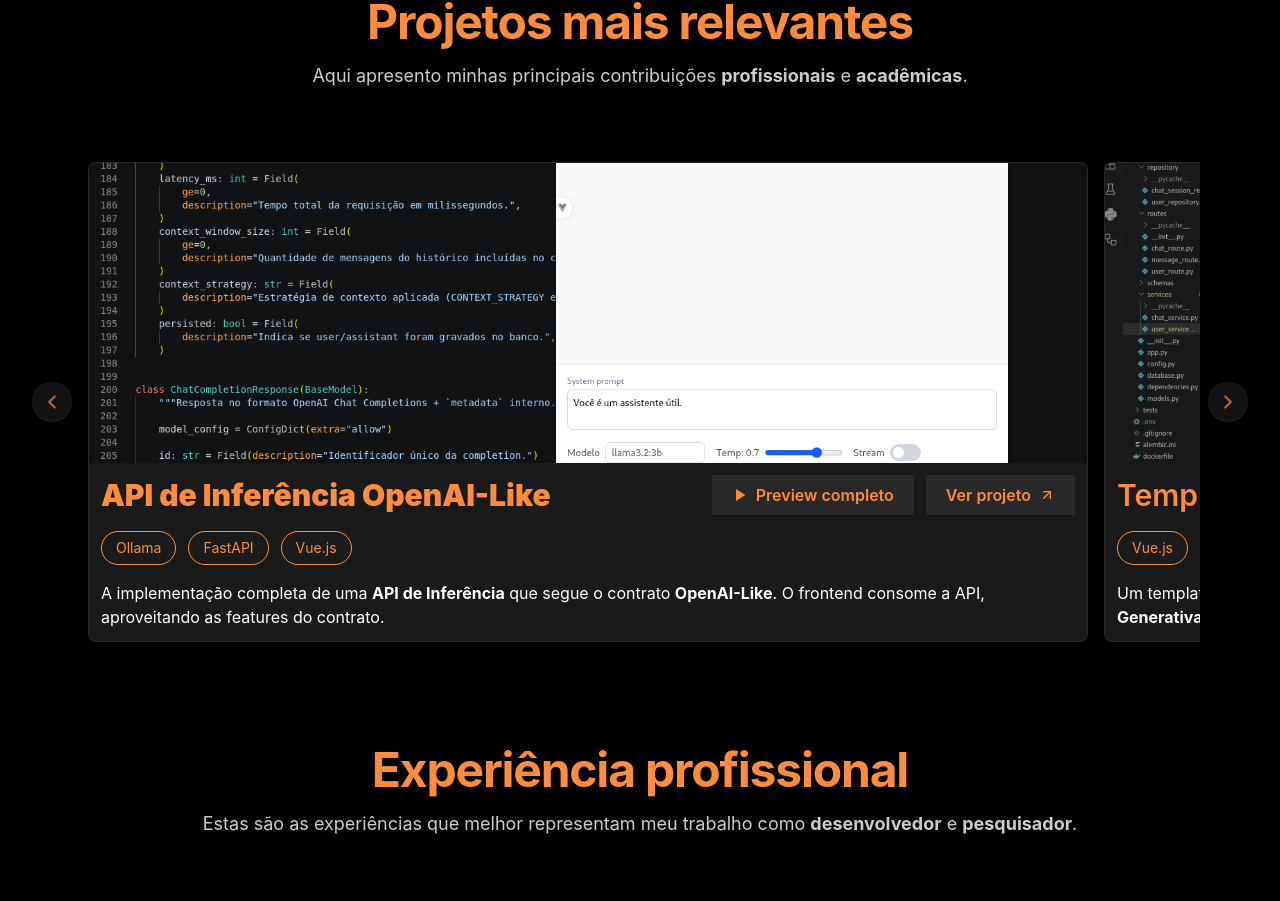
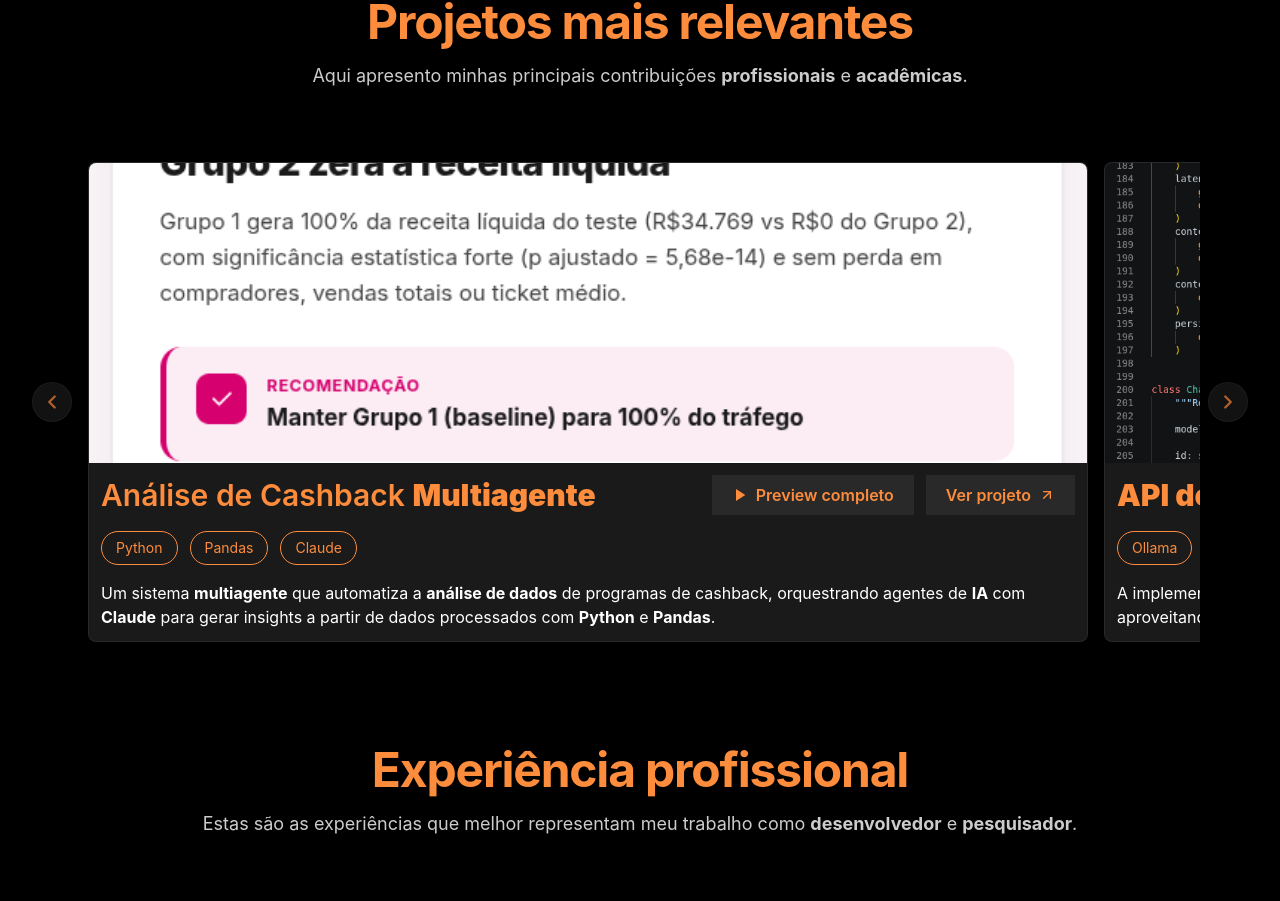
Before and after one commit to carlos-dani-dev/portfolio, a Vue app in the folder frontend/: page /home in a window 1280 px wide. Shown: the part 1977-2878 px from the top of the page. Built offline with nearby package versions, Linux system fonts and the light colour scheme.

Commit message:
multiagent cashback analysis

```diff
--- a/frontend/src/components/Projects.vue
+++ b/frontend/src/components/Projects.vue
@@ -9,6 +9,8 @@ import thumbPortfolio from '@/assets/images/thumb-portfolio.png'
 import previewPortfolio from '@/assets/videos/preview-portfolio.mp4'
 import thumbInferenceApi from '@/assets/images/thumb-inference-api.png'
 import previewInferenceApi from '@/assets/videos/preview-inference-api.mp4'
+import thumbCashbackMultiagent from '@/assets/images/thumb-cashback-multiagent-analysis.png'
+import previewCashbackMultiagent from '@/assets/videos/preview-cashback-multiagent-analysis.mp4'
 
 import RightArrow from '@/assets/icons/right-arrow.svg'
 import LeftArrow from '@/assets/icons/left-arrow.svg'
@@ -27,6 +29,16 @@ function scrollCarousel(direction) {
 }
 
 const projects = [
+  {
+    key: 'cashback_multiagent',
+    titleKey: 'projects_locale.items.cashback_multiagent.title',
+    descriptionKey: 'projects_locale.items.cashback_multiagent.description',
+    thumb: thumbCashbackMultiagent,
+    video: previewCashbackMultiagent,
+    tags: ['Python', 'Pandas', 'Claude'],
+    projectLink: "",
+    videoElement: null
+  },
   {
     key: 'inference_api',
     titleKey: 'projects_locale.items.inference_api.title',
--- a/frontend/src/locales/en-usa.js
+++ b/frontend/src/locales/en-usa.js
@@ -33,6 +33,10 @@ export default {
         full_preview_btn: "Full preview",
         project_btn_label: "View project",
         items: {
+            cashback_multiagent: {
+                title: "**Multi-agent** Cashback Analysis",
+                description: "A **multi-agent** system that automates the **data analysis** of cashback programs, orchestrating **AI** agents with **Claude** to generate insights from data processed with **Python** and **Pandas**.",
+            },
             inference_api: {
                 title: "**OpenAI-Like Inference API**",
                 description: "The complete implementation of an **Inference API** that follows the **OpenAI-Like** contract. The frontend consumes the API, leveraging the contract's features.",
--- a/frontend/src/locales/pt-br.js
+++ b/frontend/src/locales/pt-br.js
@@ -33,6 +33,10 @@ export default {
         full_preview_btn: "Preview completo",
         project_btn_label: "Ver projeto",
         items: {
+            cashback_multiagent: {
+                title: "Análise de Cashback **Multiagente**",
+                description: "Um sistema **multiagente** que automatiza a **análise de dados** de programas de cashback, orquestrando agentes de **IA** com **Claude** para gerar insights a partir de dados processados com **Python** e **Pandas**.",
+            },
             inference_api: {
                 title: "**API de Inferência OpenAI-Like**",
                 description: "A implementação completa de uma **API de Inferência** que segue o contrato **OpenAI-Like**. O frontend consome a API, aproveitando as features do contrato.",
--- a/frontend/src/views/Resume.vue
+++ b/frontend/src/views/Resume.vue
@@ -23,6 +23,14 @@ function download_resume() {
 }
 
 const projects = [
+  {
+    key: 'cashback_multiagent',
+    titleKey: 'projects_locale.items.cashback_multiagent.title',
+    descriptionKey: 'projects_locale.items.cashback_multiagent.description',
+    tags: ['Python', 'Pandas', 'Claude'],
+    projectLink: "",
+    videoElement: null
+  },
   {
     key: 'inference_api',
     titleKey: 'projects_locale.items.inference_api.title',
```
Also changed, not shown: frontend/src/assets/images/thumb-cashback-multiagent-analysis.png (added), 1 other file (tests, documents, lock files or other folders).
